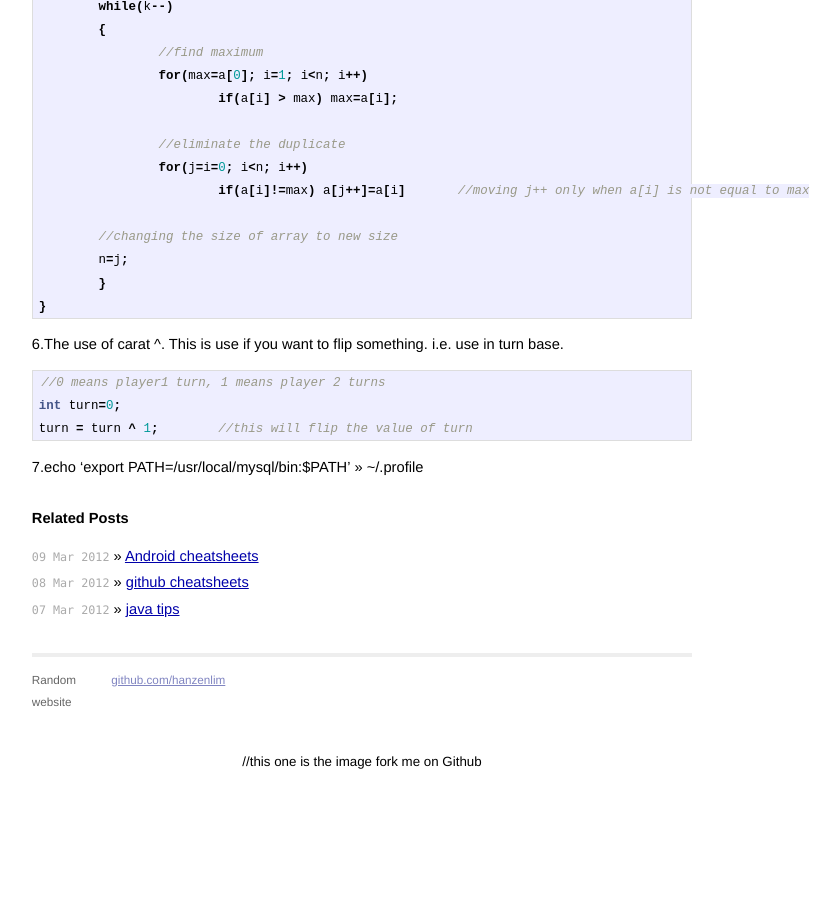
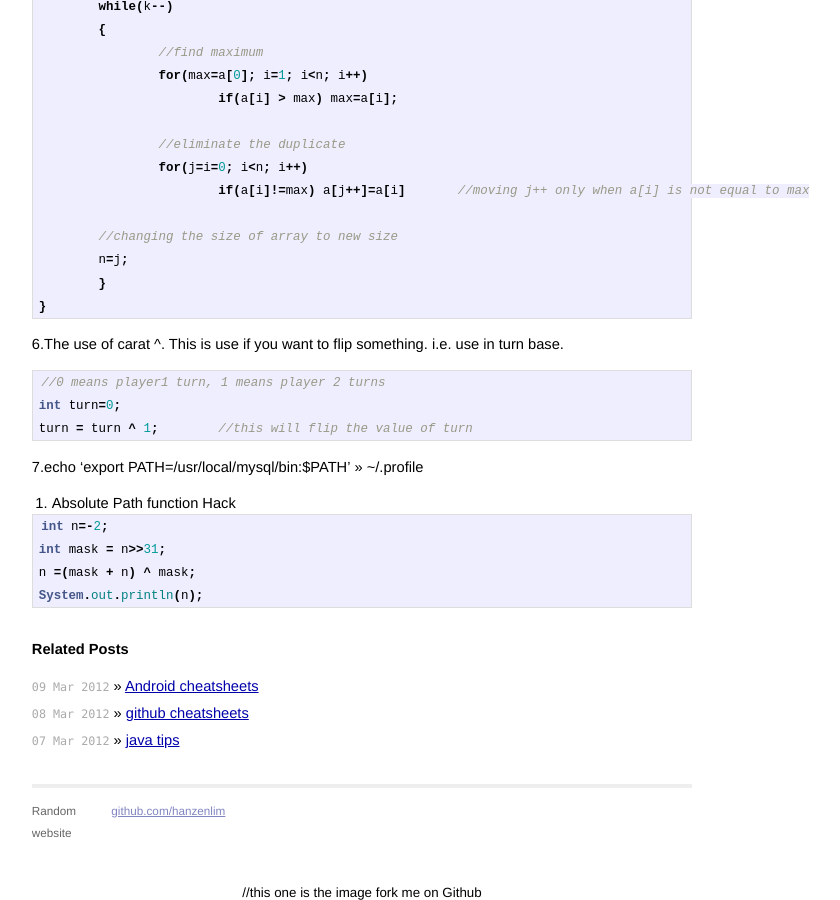
Before and after one commit to badong/badong.github.com, a Jekyll site: the page built from _posts/2012-03-9-general_cheatsheets.md, in a window 1280 px wide and 900 px high, scrolled down 1072 px. Shown: the whole window, without its empty margins (278-1118 px from the left). Built offline with Jekyll 4.4.1, drawn with Linux system fonts in a browser that asks for light colours; Markdown is read by kramdown in place of the engine named in the settings; before the commit the page ends 1841 px from its top, so only the background shows below that.

Commit message:
Update _posts/2012-03-9-general_cheatsheets.md

```diff
--- a/_posts/2012-03-9-general_cheatsheets.md
+++ b/_posts/2012-03-9-general_cheatsheets.md
@@ -74,3 +74,11 @@ turn = turn ^ 1;	//this will flip the value of turn
 
 
 7.echo 'export PATH=/usr/local/mysql/bin:$PATH' >> ~/.profile
+
+8. Absolute Path function Hack
+{% highlight java %}
+int n=-2;
+int mask = n>>31;
+n =(mask + n) ^ mask;
+System.out.println(n);
+{% endhighlight %}
```
